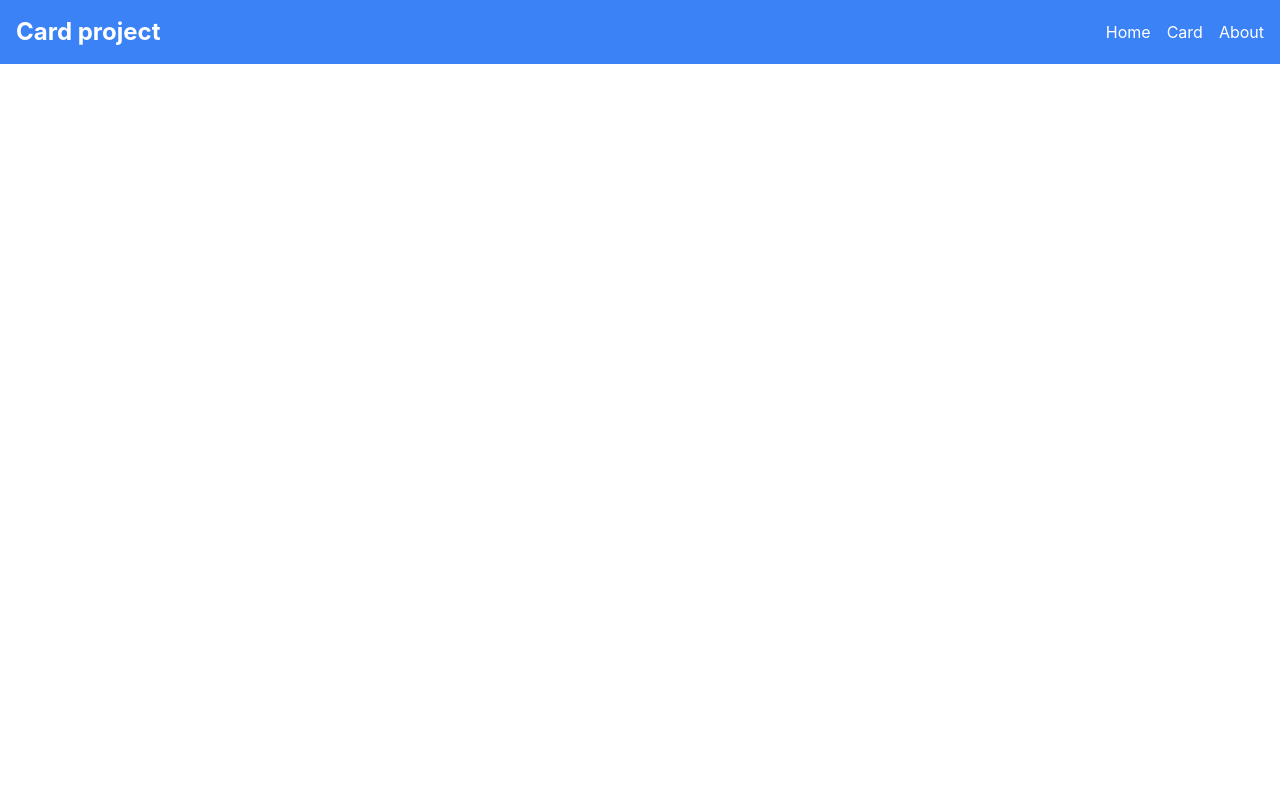
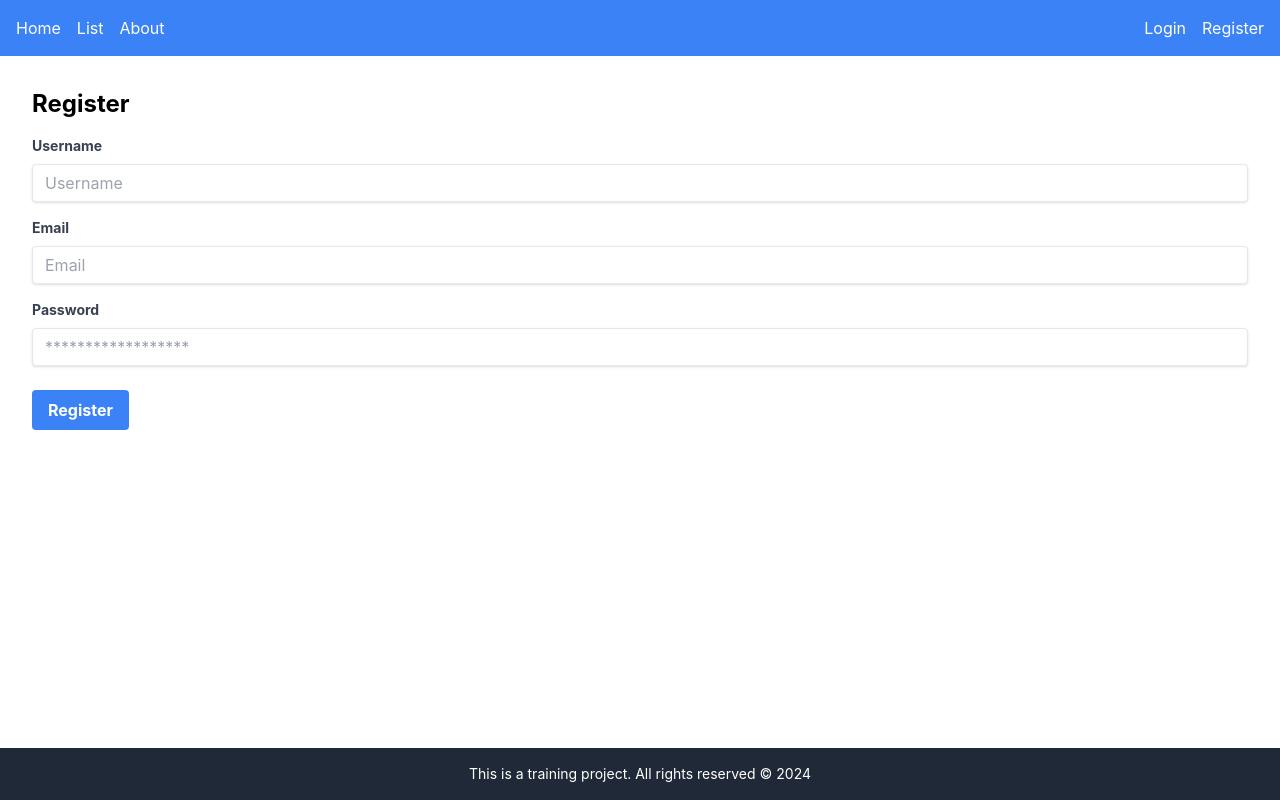
Before and after one commit to TarlavinaMaria/React-Official, a React (Vite) app: page /register in a window 1280 px wide. Built offline with nearby package versions, Linux system fonts and the light colour scheme.

Commit message:
Добавила шаблоны вход и регистрацию. Добавила подвал и детальную информацию о карточке товара. Обновила шапку.

```diff
--- a/src/App.jsx
+++ b/src/App.jsx
@@ -2,23 +2,33 @@ import React from 'react';
 import { BrowserRouter as Router, Route, Routes } from 'react-router-dom';
 import Header from './components/Header';
 import ProductList from './components/ProductList';
+import ProductDetail from './components/ProductDetail';
+import Footer from './components/Footer';
+import About from './components/About';
+import Login from './components/Login';
+import Register from './components/Register';
 
 const App = () => {
   return (
     <Router>
-      <div>
+      <div className="flex flex-col min-h-screen">
         <Header />
-        <Routes>
-          <Route path="/" element={<Home />} />
-          <Route path="/products" element={<ProductList />} />
-          <Route path="/about" element={<About />} />
-        </Routes>
+        <main className="flex-grow p-4">
+          <Routes>
+            <Route path="/" element={<Home />} />
+            <Route path="/products" element={<ProductList />} />
+            <Route path="/products/:id" element={<ProductDetail />} />
+            <Route path="/about" element={<About />} />
+            <Route path="/login" element={<Login />} />
+            <Route path="/register" element={<Register />} />
+          </Routes>
+        </main>
+        <Footer />
       </div>
     </Router>
   );
 };
 
 const Home = () => <div className="p-4">Home Page</div>;
-const About = () => <div className="p-4">About Page</div>;
 
 export default App;
--- /dev/null
+++ b/src/components/About.jsx
@@ -0,0 +1,14 @@
+import React from 'react';
+
+const About = () => {
+  return (
+    <div className="p-4">
+      <h1 className="text-2xl font-bold mb-4">About Us</h1>
+      <p className="text-gray-700 mb-4">
+        Welcome to our website! This is a training project designed to showcase the use of React and Tailwind CSS.
+      </p>
+    </div>
+  );
+};
+
+export default About;
--- a/src/components/Card.jsx
+++ b/src/components/Card.jsx
@@ -1,11 +1,14 @@
 import React from 'react';
+import { Link } from 'react-router-dom';
 
-const Card = ({ imageSrc, title, description, rating, reviewCount, price }) => {
+const Card = ({ id, imageSrc, title, description, rating, reviewCount, price }) => {
   return (
     <div className="max-w-xs rounded overflow-hidden shadow-lg">
       <img className="w-full h-48 object-cover" src={imageSrc} alt={title} />
       <div className="px-4 py-2">
-        <div className="font-bold text-lg mb-2">{title}</div>
+        <Link to={`/products/${id}`} className="font-bold text-lg mb-2 hover:underline">
+          {title}
+        </Link>
         <p className="text-gray-700 text-sm line-clamp-3">{description}</p>
         <div className="mt-2">
           <span className="text-yellow-500 text-sm">Rating: {rating}</span>
--- /dev/null
+++ b/src/components/Footer.jsx
@@ -0,0 +1,13 @@
+import React from 'react';
+
+const Footer = () => {
+  return (
+    <footer className="bg-gray-800 text-white p-4 text-center">
+      <p className="text-sm">
+        This is a training project. All rights reserved &copy; {new Date().getFullYear()}
+      </p>
+    </footer>
+  );
+};
+
+export default Footer;
--- a/src/components/Header.jsx
+++ b/src/components/Header.jsx
@@ -5,17 +5,26 @@ const Header = () => {
   return (
     <header className="bg-blue-500 p-4 text-white">
       <div className="container mx-auto flex justify-between items-center">
-        <h1 className="text-2xl font-bold">Сard project</h1>
         <nav>
           <ul className="flex space-x-4">
             <li>
               <Link to="/" className="hover:underline">Home</Link>
             </li>
             <li>
-              <Link to="/products" className="hover:underline">Card</Link>
+              <Link to="/products" className="hover:underline">List</Link>
             </li>
             <li>
               <Link to="/about" className="hover:underline">About</Link>
+            </li>
+          </ul>
+        </nav>
+        <nav>
+          <ul className="flex space-x-4">
+            <li>
+              <Link to="/login" className="hover:underline">Login</Link>
+            </li>
+            <li>
+              <Link to="/register" className="hover:underline">Register</Link>
             </li>
           </ul>
         </nav>
--- /dev/null
+++ b/src/components/Login.jsx
@@ -0,0 +1,30 @@
+import React from 'react';
+
+const Login = () => {
+  return (
+    <div className="p-4">
+      <h1 className="text-2xl font-bold mb-4">Login</h1>
+      <form>
+        <div className="mb-4">
+          <label className="block text-gray-700 text-sm font-bold mb-2" htmlFor="username">
+            Username
+          </label>
+          <input className="shadow appearance-none border rounded w-full py-2 px-3 text-gray-700 leading-tight focus:outline-none focus:shadow-outline" id="username" type="text" placeholder="Username" />
+        </div>
+        <div className="mb-6">
+          <label className="block text-gray-700 text-sm font-bold mb-2" htmlFor="password">
+            Password
+          </label>
+          <input className="shadow appearance-none border rounded w-full py-2 px-3 text-gray-700 leading-tight focus:outline-none focus:shadow-outline" id="password" type="password" placeholder="******************" />
+        </div>
+        <div className="flex items-center justify-between">
+          <button className="bg-blue-500 hover:bg-blue-700 text-white font-bold py-2 px-4 rounded focus:outline-none focus:shadow-outline" type="button">
+            Sign In
+          </button>
+        </div>
+      </form>
+    </div>
+  );
+};
+
+export default Login;
--- /dev/null
+++ b/src/components/ProductDetail.jsx
@@ -0,0 +1,29 @@
+import React from 'react';
+import { useParams } from 'react-router-dom';
+import productsData from '../data/products.json';
+
+const ProductDetail = () => {
+  const { id } = useParams();
+  const product = productsData.find(p => p.id === parseInt(id));
+
+  if (!product) {
+    return <div>Product not found</div>;
+  }
+
+  return (
+    <div className="p-4">
+      <h1 className="text-2xl font-bold mb-4">{product.title}</h1>
+      <img src={product.imageSrc} alt={product.title} className="h-64 object-cover mb-4" />
+      <p className="text-gray-700 mb-4">{product.description}</p>
+      <div className="mb-4">
+        <span className="text-yellow-500">Rating: {product.rating}</span>
+        <span className="text-gray-500 ml-2">({product.reviewCount} reviews)</span>
+      </div>
+      <div>
+        <span className="text-green-600 font-bold text-lg">{product.price}</span>
+      </div>
+    </div>
+  );
+};
+
+export default ProductDetail;
--- a/src/components/ProductList.jsx
+++ b/src/components/ProductList.jsx
@@ -4,10 +4,11 @@ import productsData from '../data/products.json';
 
 const ProductList = () => {
   return (
-    <div className="p-4 grid grid-cols-1 sm:grid-cols-2 md:grid-cols-3 lg:grid-cols-4 gap-4">
+    <div className="p-4 grid grid-cols-1 sm:grid-cols-2 md:grid-cols-3 lg:grid-cols-4 gap-2">
       {productsData.map(product => (
         <Card
           key={product.id}
+          id={product.id}
           imageSrc={product.imageSrc}
           title={product.title}
           description={product.description}
--- /dev/null
+++ b/src/components/Register.jsx
@@ -0,0 +1,36 @@
+import React from 'react';
+
+const Register = () => {
+  return (
+    <div className="p-4">
+      <h1 className="text-2xl font-bold mb-4">Register</h1>
+      <form>
+        <div className="mb-4">
+          <label className="block text-gray-700 text-sm font-bold mb-2" htmlFor="username">
+            Username
+          </label>
+          <input className="shadow appearance-none border rounded w-full py-2 px-3 text-gray-700 leading-tight focus:outline-none focus:shadow-outline" id="username" type="text" placeholder="Username" />
+        </div>
+        <div className="mb-4">
+          <label className="block text-gray-700 text-sm font-bold mb-2" htmlFor="email">
+            Email
+          </label>
+          <input className="shadow appearance-none border rounded w-full py-2 px-3 text-gray-700 leading-tight focus:outline-none focus:shadow-outline" id="email" type="email" placeholder="Email" />
+        </div>
+        <div className="mb-6">
+          <label className="block text-gray-700 text-sm font-bold mb-2" htmlFor="password">
+            Password
+          </label>
+          <input className="shadow appearance-none border rounded w-full py-2 px-3 text-gray-700 leading-tight focus:outline-none focus:shadow-outline" id="password" type="password" placeholder="******************" />
+        </div>
+        <div className="flex items-center justify-between">
+          <button className="bg-blue-500 hover:bg-blue-700 text-white font-bold py-2 px-4 rounded focus:outline-none focus:shadow-outline" type="button">
+            Register
+          </button>
+        </div>
+      </form>
+    </div>
+  );
+};
+
+export default Register;
```
